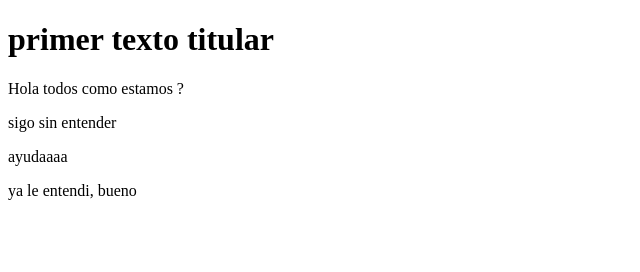
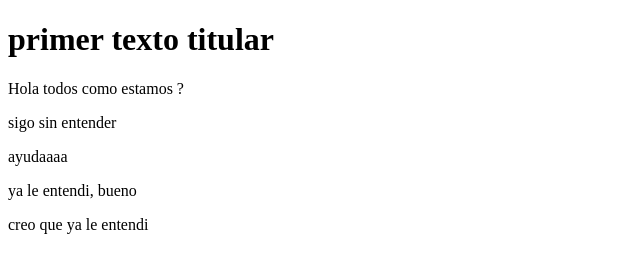
Before and after one commit to OsvanyRuiz/practica_git, a plain HTML site: page index.html in a window 1280 px wide. Shown: the whole page, without its empty margins (0-640 px from the left). Drawn offline with Linux system fonts and the light colour scheme.

Commit message:
cambio 5

```diff
--- a/index.html
+++ b/index.html
@@ -11,5 +11,6 @@
     <p>sigo sin entender</p>
     <p>ayudaaaa</p>
     <p> ya le entendi, bueno </p>
+    <p>creo que ya le entendi</p>
 </body>
 </html>
```
